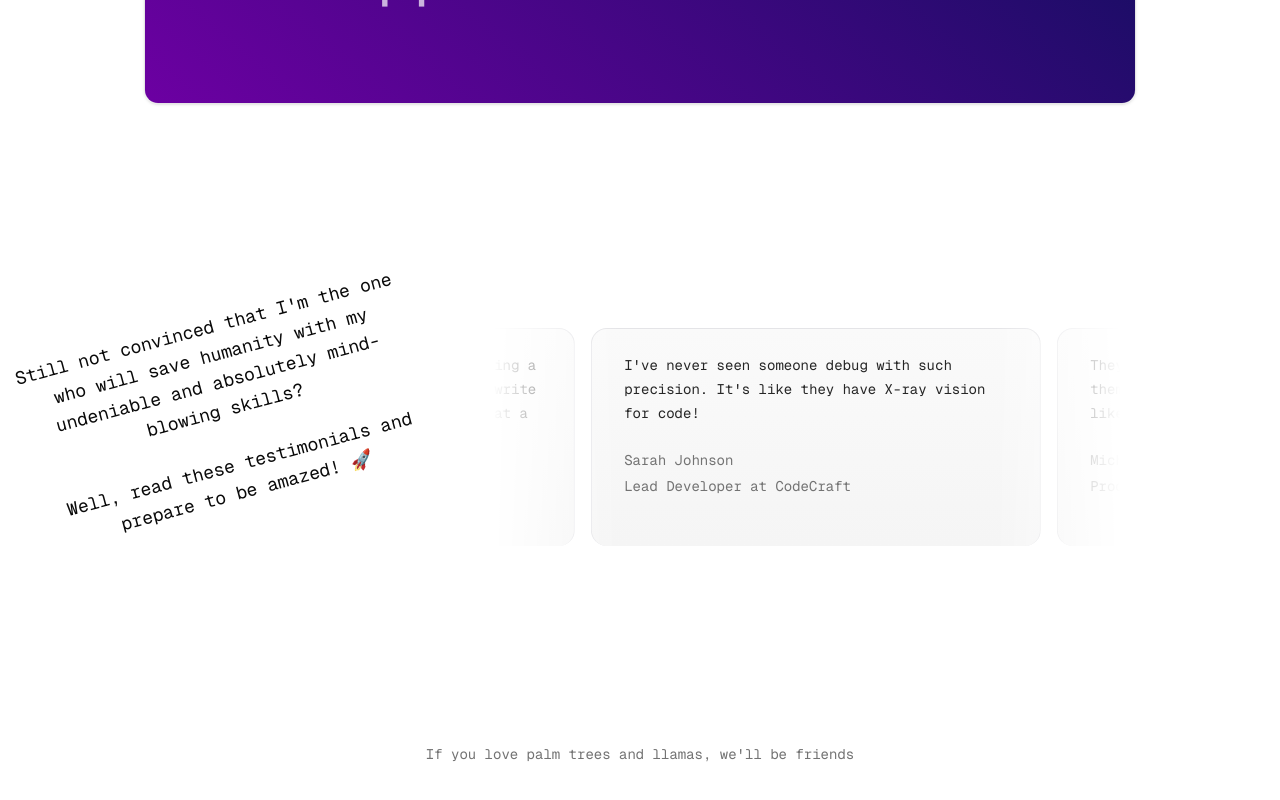
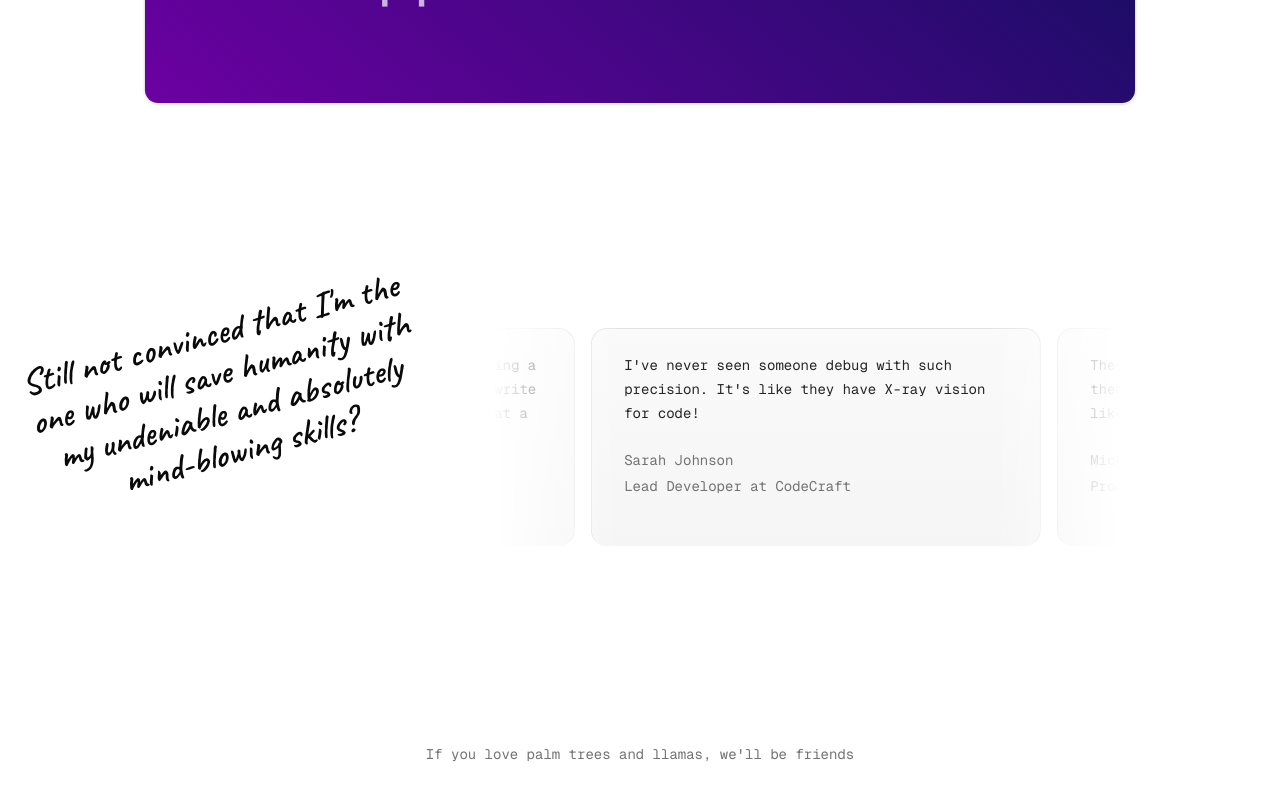
Before and after one commit to AurelienVasseur/portfolio, a Next.js app: page / in a window 1280 px wide. Shown: the part 3452-4252 px from the top of the page. Built offline with nearby package versions, Linux system fonts and the light colour scheme.

Commit message:
Custom font added on testimonials section

```diff
--- /dev/null
+++ b/src/app/fonts.ts
@@ -0,0 +1,31 @@
+import { Caveat, Geist, Geist_Mono, Inter, JetBrains_Mono, Roboto_Mono } from "next/font/google";
+
+export const inter = Inter({
+  subsets: ["latin"],
+  display: "swap",
+});
+
+export const geistSans = Geist({
+  variable: "--font-geist-sans",
+  subsets: ["latin"],
+});
+
+export const geistMono = Geist_Mono({
+  variable: "--font-geist-mono",
+  subsets: ["latin"],
+});
+
+export const jetbrainsMono = JetBrains_Mono({
+  subsets: ["latin"],
+  variable: "--font-mono",
+});
+
+export const roboto_mono = Roboto_Mono({
+  subsets: ["latin"],
+  display: "swap",
+});
+
+export const caveat = Caveat({
+  subsets: ["latin"],
+  display: "swap",
+});
--- a/src/app/layout.tsx
+++ b/src/app/layout.tsx
@@ -1,23 +1,7 @@
 import type { Metadata } from "next";
-import { Geist, Geist_Mono } from "next/font/google";
 import "./globals.css";
-import { JetBrains_Mono } from "next/font/google";
 import { ThemeProvider } from "@/components/providers/theme-provider";
-
-const geistSans = Geist({
-  variable: "--font-geist-sans",
-  subsets: ["latin"],
-});
-
-const geistMono = Geist_Mono({
-  variable: "--font-geist-mono",
-  subsets: ["latin"],
-});
-
-const jetbrainsMono = JetBrains_Mono({
-  subsets: ["latin"],
-  variable: "--font-mono",
-});
+import { geistMono, geistSans, jetbrainsMono } from "./fonts";
 
 export const metadata: Metadata = {
   title: "Create Next App",
--- a/src/components/sections/testimonials-section.tsx
+++ b/src/components/sections/testimonials-section.tsx
@@ -1,21 +1,22 @@
 import React from "react";
 import { InfiniteMovingCards } from "../ui/infinite-moving-cards";
 import testimonialsData from "@/data/testimonials.json";
+import { cn } from "@/lib/utils";
+import { caveat } from "@/app/fonts";
 
 export default function TestimonialsSection() {
   return (
     <section className="py-20 bg-transparent relative">
       <div className="grid grid-cols-3 gap-2">
         <div className="container mx-auto px-4 col-span-1 ">
-          <p className="text-lg font-handwriting transform -rotate-[15deg] -translate-x-1/3 whitespace-pre-line flex flex-col justify-center items-center text-center w-4/3">
-            <span className="">
-              Still not convinced that I&apos;m the one who will save humanity
-              with my undeniable and absolutely mind-blowing skills?{" "}
-            </span>
-            <br />
-            <span>
-              Well, read these testimonials and prepare to be amazed! 🚀
-            </span>
+          <p
+            className={cn(
+              caveat.className,
+              "text-4xl transform -rotate-[15deg] -translate-x-1/3 whitespace-pre-line flex flex-col justify-center items-center text-center w-4/3 font-semibold"
+            )}
+          >
+            Still not convinced that I&apos;m the one who will save humanity
+            with my undeniable and absolutely mind-blowing skills?
           </p>
         </div>
         <div className="container mx-auto px-4 col-span-2">
```
